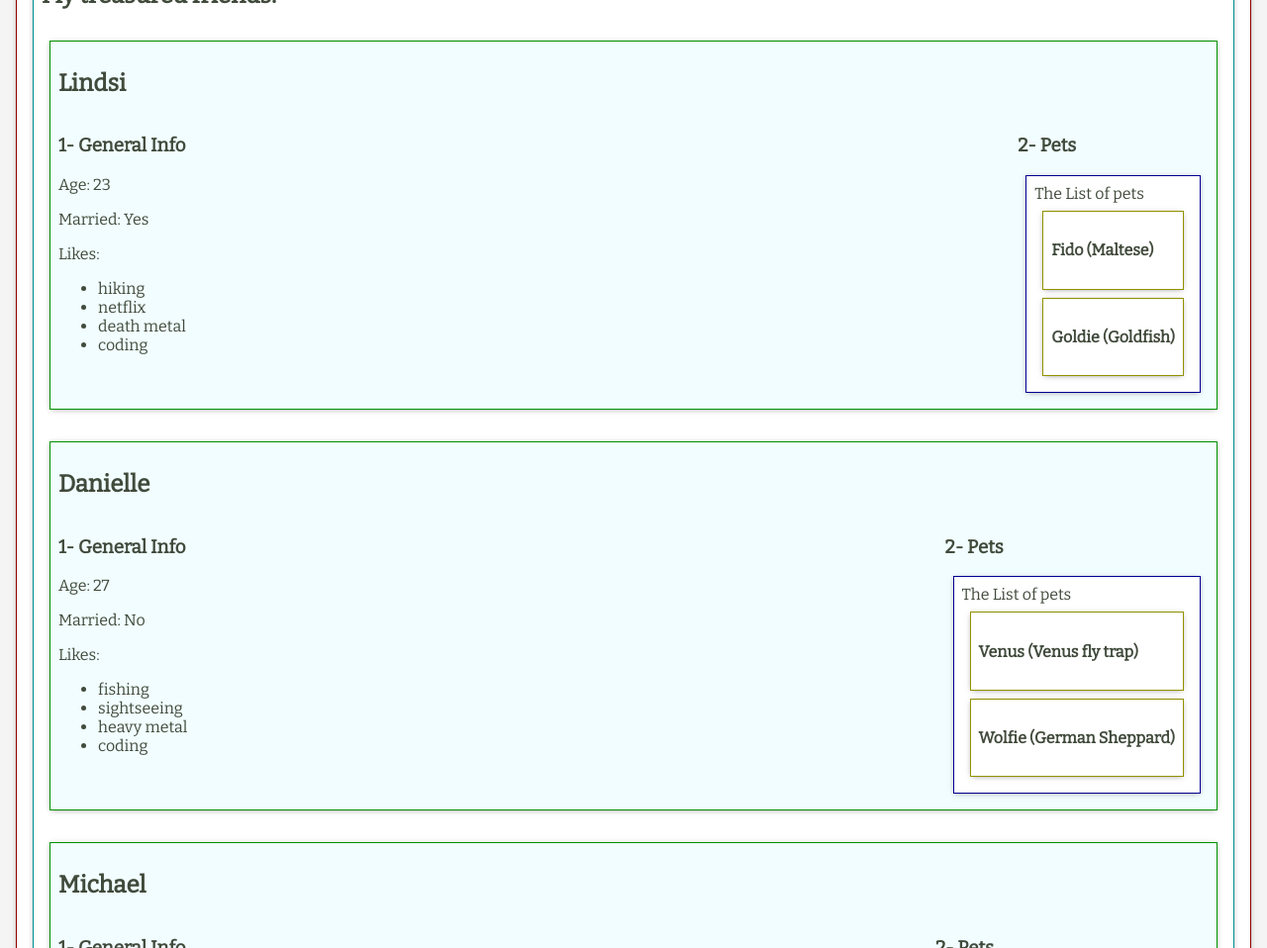
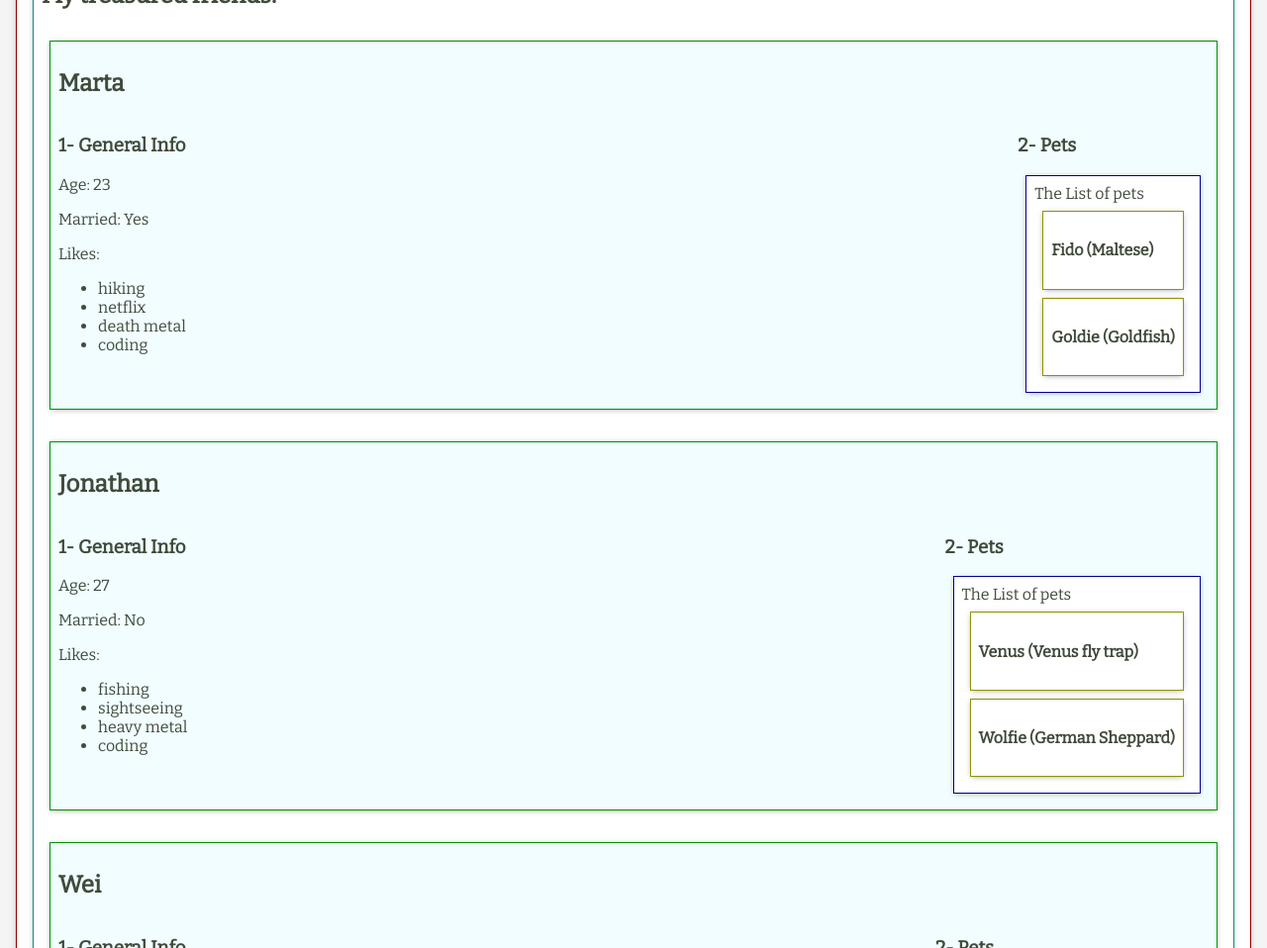
Before and after one commit to Tereamarie/web-guided-project-react-components-2-solution, a React (Vite) app: page / in a window 1280 px wide. Shown: the part 193-1151 px from the top of the page at 99% size. Built offline with nearby package versions, Linux system fonts and the light colour scheme.

Commit message:
make small changes

```diff
--- a/src/dummy-data/friends.js
+++ b/src/dummy-data/friends.js
@@ -5,7 +5,7 @@ export const hello = 'world'
 export default [
   {
     id: uuid(),
-    name: 'Lindsi',
+    name: 'Marta',
     age: 23,
     likes: [
       'hiking',
@@ -21,7 +21,7 @@ export default [
   },
   {
     id: uuid(),
-    name: 'Danielle',
+    name: 'Jonathan',
     age: 27,
     likes: [
       'fishing',
@@ -37,7 +37,7 @@ export default [
   },
   {
     id: uuid(),
-    name: 'Michael',
+    name: 'Wei',
     age: 21,
     likes: [
       'exotic animals',
--- a/src/index.html
+++ b/src/index.html
@@ -5,7 +5,6 @@
   <meta charset="UTF-8">
   <meta name="viewport" content="width=device-width, initial-scale=1.0">
   <link href="https://fonts.googleapis.com/css2?family=Bitter&display=swap" rel="stylesheet">
-  <link rel="stylesheet" href="styles.less">
   <link rel="icon" href="favicon.ico" />
   <script src="index.js" defer></script>
   <title>Friends</title>
--- a/src/index.js
+++ b/src/index.js
@@ -1,6 +1,9 @@
 // 👉 Importing React libs from node_modules folder
 import React from 'react'
 import { render } from 'react-dom'
+
+// 👉 Importing the styles - the bundler does some magic!
+import './styles.less'
 
 // 👉 Importing a React component from another file
 import App from './components/App'
```
